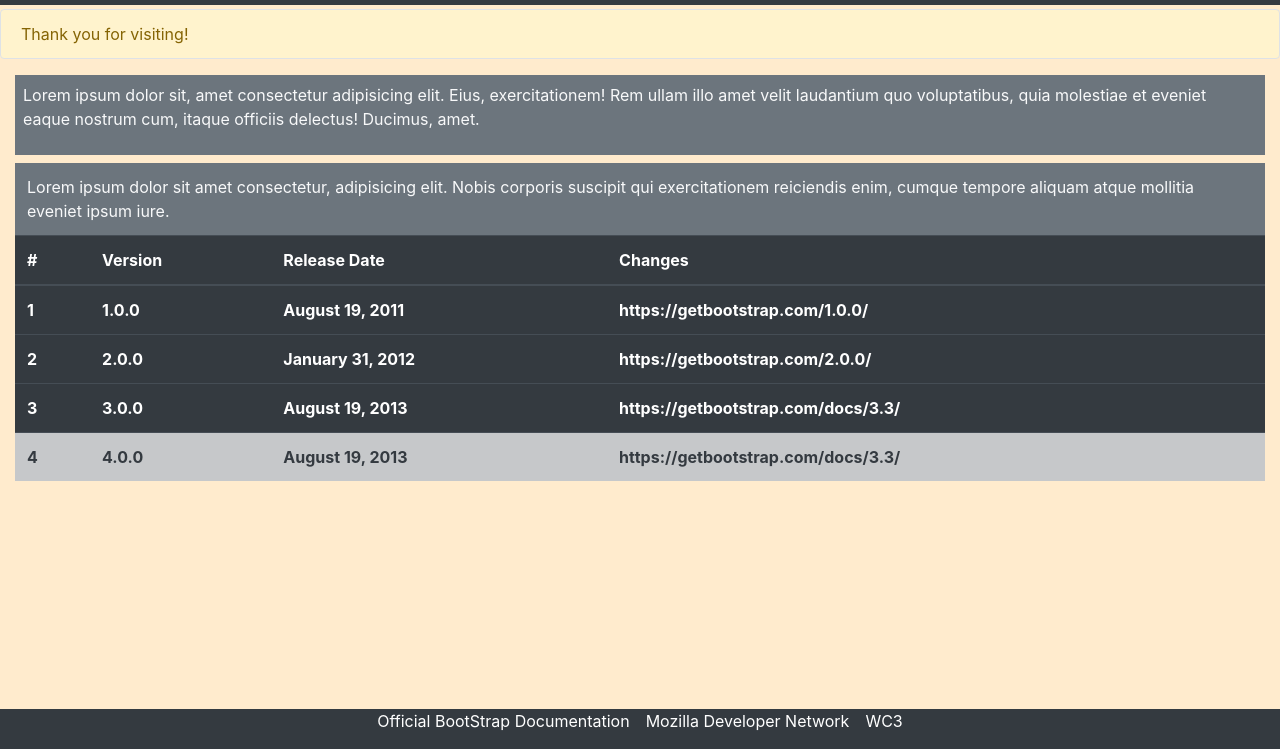
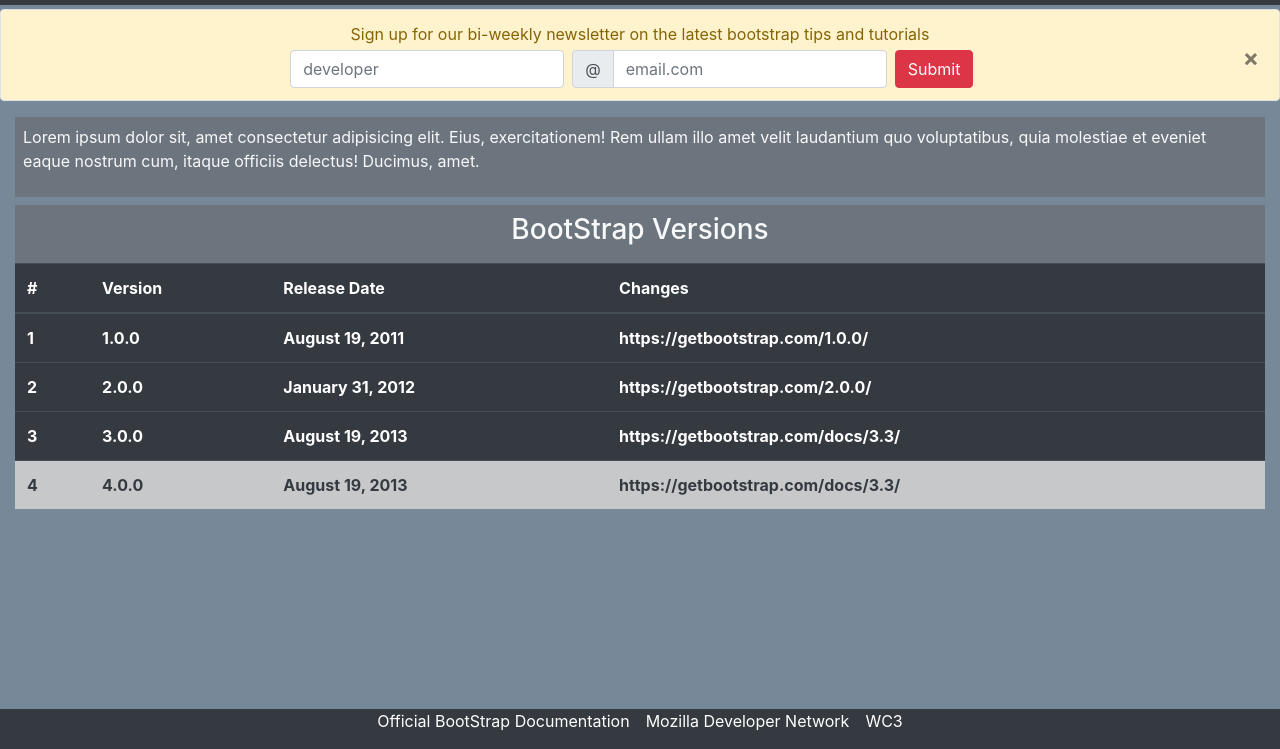
Before and after one commit to halmanza/PromineoCourseWork, a plain HTML site: page FrontEnd/index.html in a window 1280 px wide. Shown: the part 51-800 px from the top of the page. Drawn offline with nearby package versions, Linux system fonts and the light colour scheme.

Commit message:
updates styles for bootstrap assignment

```diff
--- a/FrontEnd/index.html
+++ b/FrontEnd/index.html
@@ -43,8 +43,29 @@
         >
       </div>
     </nav>
-    <div class="alert alert-warning border mt-1 rounded-bottom">
-      Thank you for visiting!
+    <div class="alert alert-warning border mt-1 rounded-bottom " role="alert" >
+      <p class="text-center m-0">Sign up for our bi-weekly newsletter on the latest bootstrap tips and tutorials</p>
+      <button type="button" class="close" data-dismiss="alert" aria-label="Close">
+        <span aria-hidden="true">&times;</span>
+      </button>
+      <form class="form-inline justify-content-center mt-1 needs-validation">
+
+        <label class="sr-only" for="inlineFormInputName2">Name</label>
+        <input type="text" class="form-control mb-0 mr-sm-2" id="inlineFormInputName2" placeholder="developer" required>
+
+
+        <label class="sr-only" for="inlineFormInputGroupUsername2">Username</label>
+        <div class="input-group mb-0 mr-sm-2">
+          <div class="input-group-prepend">
+            <div class="input-group-text">@</div>
+          </div>
+          <input type="text" class="form-control" id="inlineFormInputGroupUsername2" placeholder="email.com" required>
+        </div>
+
+
+        <button type="#" class="btn btn-danger mb-0">Submit</button>
+      </form>
+
     </div>
     <div class="container-fluid">
       <div class="row-md">
@@ -76,15 +97,11 @@
             text-light
           "
         >
-          <p class="ft-3 m-1">
-            Lorem ipsum dolor sit amet consectetur, adipisicing elit. Nobis
-            corporis suscipit qui exercitationem reiciendis enim, cumque tempore
-            aliquam atque mollitia eveniet ipsum iure.
-          </p>
+          <h3>BootStrap Versions</h3>
         </div>
 
 
-        <div class="table-responsive-sm mb-4">
+        <div class="table-responsive-sm mb-5">
         <table class=" justify-content-center table table-dark table-hover">
           <thead>
             <tr>
@@ -150,7 +167,9 @@
         <li><a href="" class="text-decoration-none m-2">WC3</a></li>
       </ul>
     </footer>
+
     <script src="node_modules/jquery/dist/jquery.js"></script>
     <script src="node_modules/bootstrap/dist/js/bootstrap.bundle.js"></script>
+    <script src="./index.js"></script>
   </body>
 </html>
--- a/FrontEnd/index.js
+++ b/FrontEnd/index.js
@@ -10,5 +10,5 @@
 }
 
 paragraphDiv.addEventListener('click',function(e){
-    removeStyle('paragraphDiv','truncate-overflow');
+   removeStyle('paragraphDiv','truncate-overflow');
 })
--- a/FrontEnd/style.css
+++ b/FrontEnd/style.css
@@ -30,7 +30,7 @@
   }
 
 body {
-  background-color: blanchedalmond;
+  background-color: lightslategrey;
   scroll-behavior: smooth;
 }
 
@@ -51,8 +51,6 @@
     display:none;
   }
 
-  /* div.table-responsive{
-    margin-bottom: 40%;
-  } */
+
 
 }
```
Also changed, not shown: FrontEnd/about.html (+3 -3 lines).
